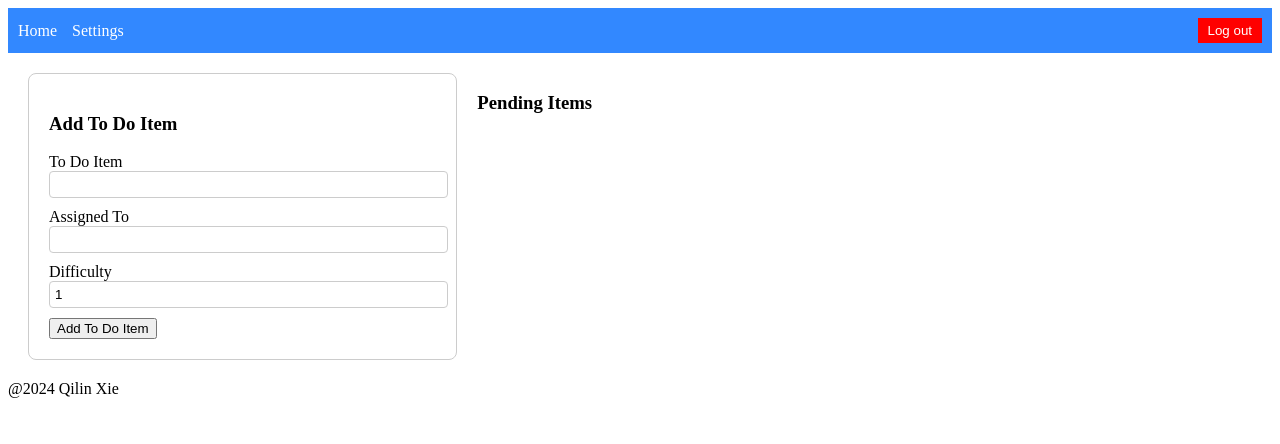
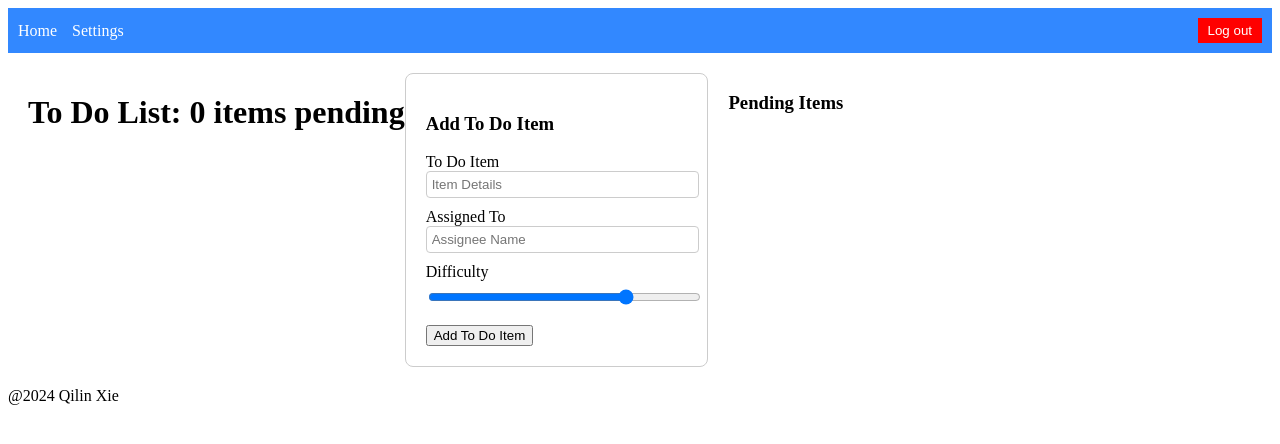
Before and after one commit to QILINXIE02/todo-app, a React (Vite) app: page / in a window 1280 px wide. Shown: the top 444 px of the page. Built offline with nearby package versions, Linux system fonts and the light colour scheme.

Commit message:
fixes todo section:

```diff
--- a/src/Components/Settings/index.jsx
+++ b/src/Components/Settings/index.jsx
@@ -12,12 +12,13 @@ const Settings = () => {
   const [updatedSettings, setUpdatedSettings] = useState(null);
 
   const handleSubmit = () => {
-    setDisplaySettings({
+    const newSettings = {
       hideCompleted: showCompleted,
       itemsPerPage,
       sortWord,
-    });
-    setUpdatedSettings({ showCompleted, itemsPerPage, sortWord });
+    };
+    setDisplaySettings(newSettings);
+    setUpdatedSettings(newSettings);
   };
 
   return (
@@ -51,7 +52,7 @@ const Settings = () => {
         {updatedSettings && (
           <Paper shadow="xs" padding="md">
             <Text>Updated Settings:</Text>
-            <Text>Hide Completed ToDos: {updatedSettings.showCompleted ? 'Yes' : 'No'}</Text>
+            <Text>Hide Completed ToDos: {updatedSettings.hideCompleted ? 'Yes' : 'No'}</Text>
             <Text>Items Per Page: {updatedSettings.itemsPerPage}</Text>
             <Text>Sort Keyword: {updatedSettings.sortWord}</Text>
           </Paper>
--- a/src/Components/Todo/index.jsx
+++ b/src/Components/Todo/index.jsx
@@ -1,44 +1,65 @@
-import React, { useContext, useState } from 'react';
+import React, { useEffect, useState, useContext } from 'react';
+import { v4 as uuid } from 'uuid';
 import { SettingsContext } from '../../context/Setting';
 import { Pagination, Button, Paper, Group, Text, Title } from '@mantine/core';
 import './todo.scss';
+import useForm from '../../hooks/form';
 
 const Todo = () => {
   const { displaySettings } = useContext(SettingsContext);
-  const [todos, setTodos] = useState([]);
+  const [list, setList] = useState([]);
+  const [incomplete, setIncomplete] = useState(0);
   const [currentPage, setCurrentPage] = useState(1);
-  const [newTodo, setNewTodo] = useState({ item: '', assignee: '', difficulty: 1 });
   const itemsPerPage = displaySettings.itemsPerPage;
+  const defaultValues = { difficulty: 4 };
+  const { handleChange, handleSubmit } = useForm(addItem, defaultValues);
 
-  const handleAddTodo = () => {
-    setTodos([...todos, { ...newTodo, complete: false }]);
-    setNewTodo({ item: '', assignee: '', difficulty: 1 });
-  };
+  function addItem(item) {
+    item.id = uuid();
+    item.complete = false;
+    setList([...list, item]);
+  }
 
-  const handleCompleteToggle = (index) => {
-    const updatedTodos = [...todos];
-    updatedTodos[index].complete = !updatedTodos[index].complete;
-    setTodos(updatedTodos);
-  };
+  function deleteItem(id) {
+    const items = list.filter((item) => item.id !== id);
+    setList(items);
+  }
 
-  const handleRemoveTodo = (index) => {
-    const updatedTodos = todos.filter((_, i) => i !== index);
-    setTodos(updatedTodos);
-  };
+  function toggleComplete(id) {
+    const items = list.map((item) => {
+      if (item.id === id) {
+        item.complete = !item.complete;
+      }
+      return item;
+    });
+    setList(items);
+  }
 
-  const paginatedTodos = todos.slice((currentPage - 1) * itemsPerPage, currentPage * itemsPerPage);
+  useEffect(() => {
+    let incompleteCount = list.filter((item) => !item.complete).length;
+    setIncomplete(incompleteCount);
+    document.title = `To Do List: ${incomplete}`;
+  }, [list, incomplete]);
+
+  const paginatedTodos = list.slice((currentPage - 1) * itemsPerPage, currentPage * itemsPerPage);
 
   return (
     <div className="todo-container">
+      <header data-testid="todo-header">
+        <h1 data-testid="todo-h1">To Do List: {incomplete} items pending</h1>
+      </header>
+
       <div className="add-todo">
         <Title order={3}>Add To Do Item</Title>
+        <form onSubmit={handleSubmit}>
           <div className="form-group">
             <label>
               To Do Item
               <input
                 type="text"
-              value={newTodo.item}
-              onChange={(e) => setNewTodo({ ...newTodo, item: e.target.value })}
+                name="text"
+                placeholder="Item Details"
+                onChange={handleChange}
               />
             </label>
           </div>
@@ -47,8 +68,9 @@ const Todo = () => {
               Assigned To
               <input
                 type="text"
-              value={newTodo.assignee}
-              onChange={(e) => setNewTodo({ ...newTodo, assignee: e.target.value })}
+                name="assignee"
+                placeholder="Assignee Name"
+                onChange={handleChange}
               />
             </label>
           </div>
@@ -56,37 +78,39 @@ const Todo = () => {
             <label>
               Difficulty
               <input
-              type="number"
+                type="range"
                 min="1"
                 max="5"
-              value={newTodo.difficulty}
-              onChange={(e) => setNewTodo({ ...newTodo, difficulty: e.target.value })}
+                name="difficulty"
+                defaultValue={defaultValues.difficulty}
+                onChange={handleChange}
               />
             </label>
           </div>
-        <Button onClick={handleAddTodo}>Add To Do Item</Button>
+          <Button type="submit">Add To Do Item</Button>
+        </form>
       </div>
 
       <div className="todos">
         <Title order={3}>Pending Items</Title>
         {paginatedTodos
           .filter((todo) => !displaySettings.hideCompleted || !todo.complete)
-          .map((todo, index) => (
-            <Paper key={index} shadow="xs" padding="md" className="todo-item">
+          .map((todo) => (
+            <Paper key={todo.id} shadow="xs" padding="md" className="todo-item">
               <Group position="apart">
                 <div>
                   <Button
                     color={todo.complete ? 'red' : 'green'}
-                    onClick={() => handleCompleteToggle(index)}
+                    onClick={() => toggleComplete(todo.id)}
                   >
                     {todo.complete ? 'Complete' : 'Pending'}
                   </Button>
                 </div>
-                <Button variant="outline" color="red" onClick={() => handleRemoveTodo(index)}>
+                <Button variant="outline" color="red" onClick={() => deleteItem(todo.id)}>
                   X
                 </Button>
               </Group>
-              <Text>{todo.item}</Text>
+              <Text>{todo.text}</Text>
               <Group position="apart">
                 <Text>{todo.assignee}</Text>
                 <Text>Difficulty: {todo.difficulty}</Text>
@@ -94,7 +118,7 @@ const Todo = () => {
             </Paper>
           ))}
         <Pagination
-          total={Math.ceil(todos.length / itemsPerPage)}
+          total={Math.ceil(list.length / itemsPerPage)}
           page={currentPage}
           onChange={setCurrentPage}
         />
--- a/src/context/Setting/index.jsx
+++ b/src/context/Setting/index.jsx
@@ -1,4 +1,4 @@
-import React, { createContext, useState } from 'react';
+import React, { createContext, useState, useEffect } from 'react';
 
 export const SettingsContext = createContext();
 
@@ -9,8 +9,20 @@ const SettingsProvider = ({ children }) => {
     sortWord: 'difficulty',
   });
 
+  useEffect(() => {
+    const savedSettings = localStorage.getItem('displaySettings');
+    if (savedSettings) {
+      setDisplaySettings(JSON.parse(savedSettings));
+    }
+  }, []);
+
+  const updateSettings = (newSettings) => {
+    setDisplaySettings(newSettings);
+    localStorage.setItem('displaySettings', JSON.stringify(newSettings));
+  };
+
   return (
-    <SettingsContext.Provider value={{ displaySettings, setDisplaySettings }}>
+    <SettingsContext.Provider value={{ displaySettings, setDisplaySettings: updateSettings }}>
       {children}
     </SettingsContext.Provider>
   );
--- a/src/hooks/form.js
+++ b/src/hooks/form.js
@@ -1,8 +1,7 @@
-// hooks/form.js
 import { useState, useEffect } from 'react';
 
 const useForm = (callback, defaultValues = {}) => {
-  const [values, setValues] = useState({});
+  const [values, setValues] = useState(defaultValues);
 
   const handleSubmit = (event) => {
     event.preventDefault();
@@ -30,7 +29,7 @@ const useForm = (callback, defaultValues = {}) => {
 
   useEffect(() => {
     setValues(defaultValues);
-  }, [defaultValues]);
+  }, []); // Empty dependency array to run only once
 
   return {
     handleChange,
```
Also changed, not shown: src/Components/List/index.jsx (+12 -5 lines), src/Components/Settings/SettingsForm.jsx (added, +48 -0 lines). Lines whose indentation alone changed are shown as unchanged.
